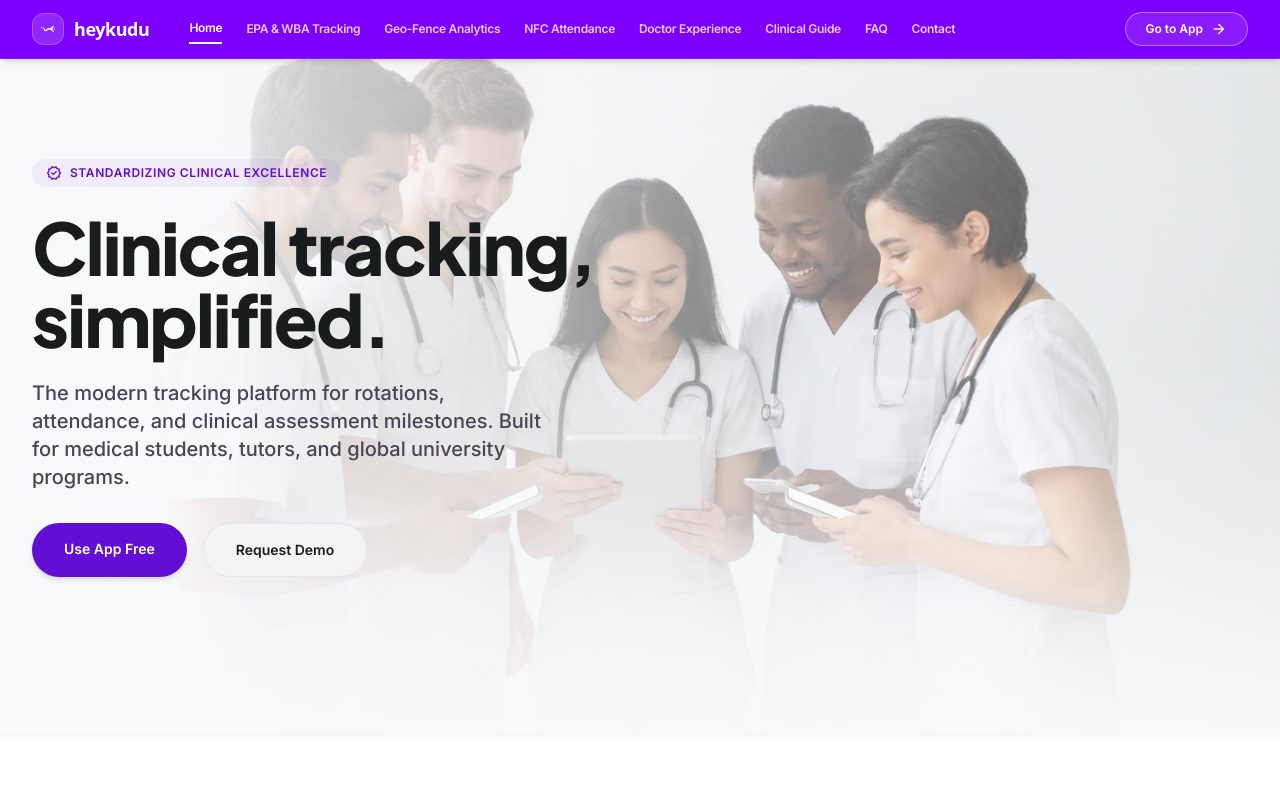
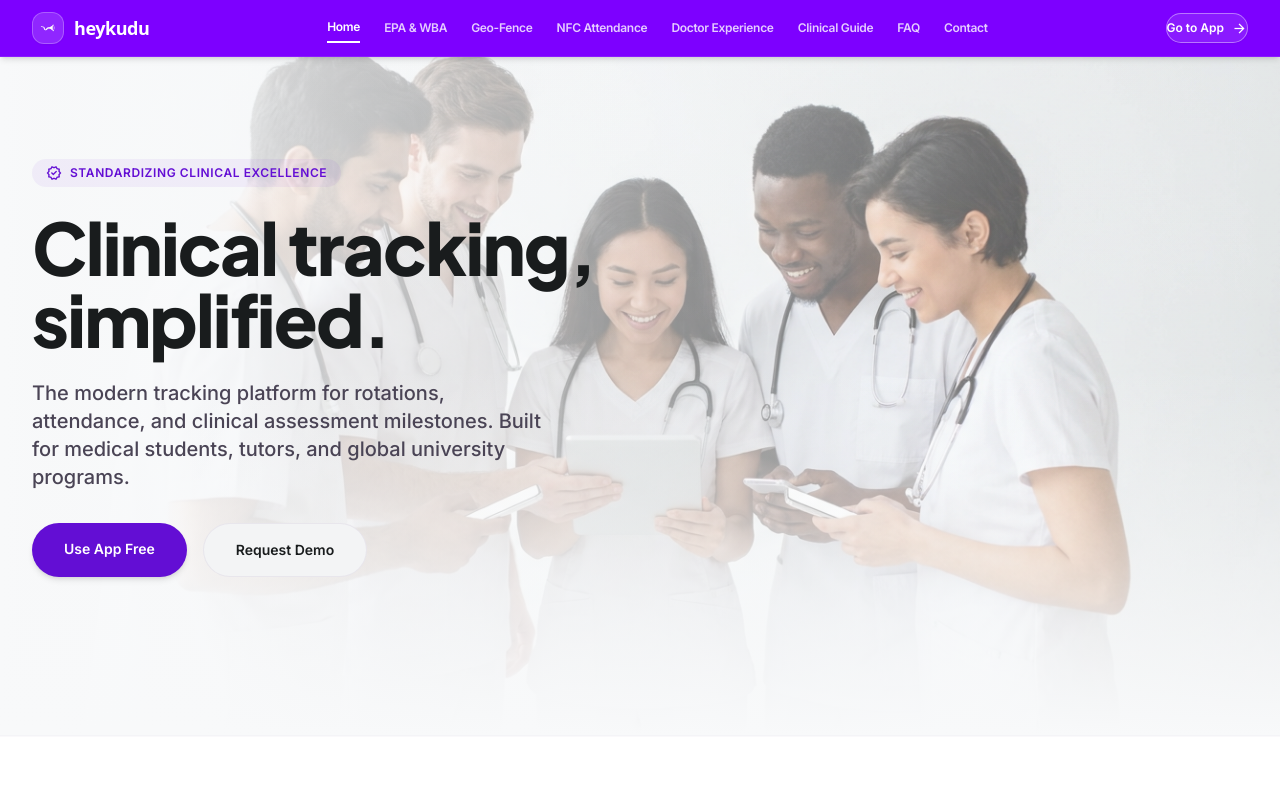
Before and after one commit to Collective-Social/heykudu-about, a Next.js app: page / in a window 1280 px wide. Shown: the top 800 px of the page. Built offline with nearby package versions, Linux system fonts and the light colour scheme.

Commit message:
fix: adjust Navbar flex layout to ensure Go to App button remains visible across all viewport widths

```diff
--- a/src/components/Navbar.tsx
+++ b/src/components/Navbar.tsx
@@ -10,8 +10,8 @@ export default function Navbar() {
 
   const links = [
     { name: "Home", href: "/" },
-    { name: "EPA & WBA Tracking", href: "/features/epa-tracking" },
-    { name: "Geo-Fence Analytics", href: "/features/geo-fence" },
+    { name: "EPA & WBA", href: "/features/epa-tracking" },
+    { name: "Geo-Fence", href: "/features/geo-fence" },
     { name: "NFC Attendance", href: "/features/nfc-attendance" },
     { name: "Doctor Experience", href: "/doctors" },
     { name: "Clinical Guide", href: "/guide" },
@@ -21,11 +21,9 @@ export default function Navbar() {
 
   return (
     <nav className="fixed top-0 w-full z-50 bg-[#7D00FF] shadow-md border-b border-white/10">
-      <div className="flex justify-between items-center max-w-container-max mx-auto px-margin-mobile md:px-gutter py-3">
+      <div className="flex justify-between items-center max-w-container-max mx-auto px-margin-mobile md:px-gutter py-3 gap-4">
 
-        {/* Left Side: Logo & Desktop Links Group */}
-        <div className="flex items-center gap-8 lg:gap-10">
-          {/* Logo matching platform heykudu.com header */}
+        {/* Left: Logo */}
         <Link href="/" className="flex items-center gap-2.5 group shrink-0">
           <div className="w-8 h-8 rounded-xl bg-white/15 border border-white/25 flex items-center justify-center p-1.5 shadow-sm group-hover:scale-105 transition-transform">
             <img
@@ -39,15 +37,15 @@ export default function Navbar() {
           </span>
         </Link>
 
-          {/* Desktop Links */}
-          <div className="hidden lg:flex items-center gap-6">
+        {/* Center: Desktop Nav Links */}
+        <div className="hidden lg:flex items-center gap-4 xl:gap-6 mx-auto">
           {links.map((link) => {
             const isActive = pathname === link.href;
             return (
               <Link
                 key={link.name}
                 href={link.href}
-                  className={`font-semibold text-xs tracking-tight transition-all py-1.5 ${
+                className={`font-semibold text-xs tracking-tight transition-all py-1.5 whitespace-nowrap ${
                   isActive
                     ? "text-white border-b-2 border-white font-extrabold"
                     : "text-white/80 hover:text-white"
@@ -58,23 +56,22 @@ export default function Navbar() {
             );
           })}
         </div>
-        </div>
 
-        {/* Right Side: Single "Go to App" Action Button */}
+        {/* Right: Single "Go to App" Action Button - Always visible on desktop/laptop */}
         <div className="hidden md:flex items-center shrink-0">
           <a
             href="https://heykudu.com"
             target="_blank"
             rel="noopener noreferrer"
-            className="flex items-center gap-2 px-5 py-2 rounded-full border border-white/40 bg-white/10 text-white font-extrabold text-xs hover:bg-white/20 transition-all shadow-sm active:scale-95"
+            className="flex items-center gap-2 px-4.5 py-1.5 rounded-full border border-white/40 bg-white/10 text-white font-extrabold text-xs hover:bg-white/20 transition-all shadow-sm active:scale-95 whitespace-nowrap"
           >
             Go to App
-            <span className="material-symbols-outlined text-[16px]">arrow_forward</span>
+            <span className="material-symbols-outlined text-[15px]">arrow_forward</span>
           </a>
         </div>
 
-        {/* Mobile menu button */}
-        <div className="md:hidden flex items-center gap-2">
+        {/* Mobile / Tablet Controls */}
+        <div className="md:hidden flex items-center gap-2 shrink-0">
           <a
             href="https://heykudu.com"
             target="_blank"
```
Lines whose indentation alone changed are shown as unchanged.
